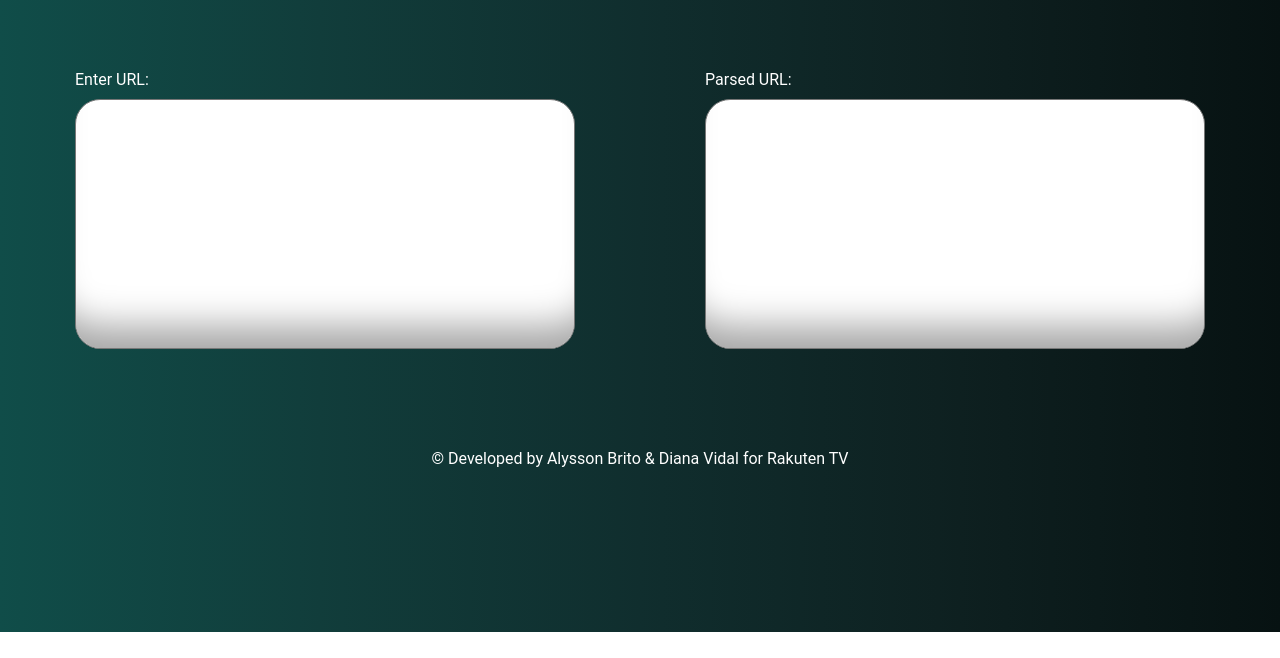
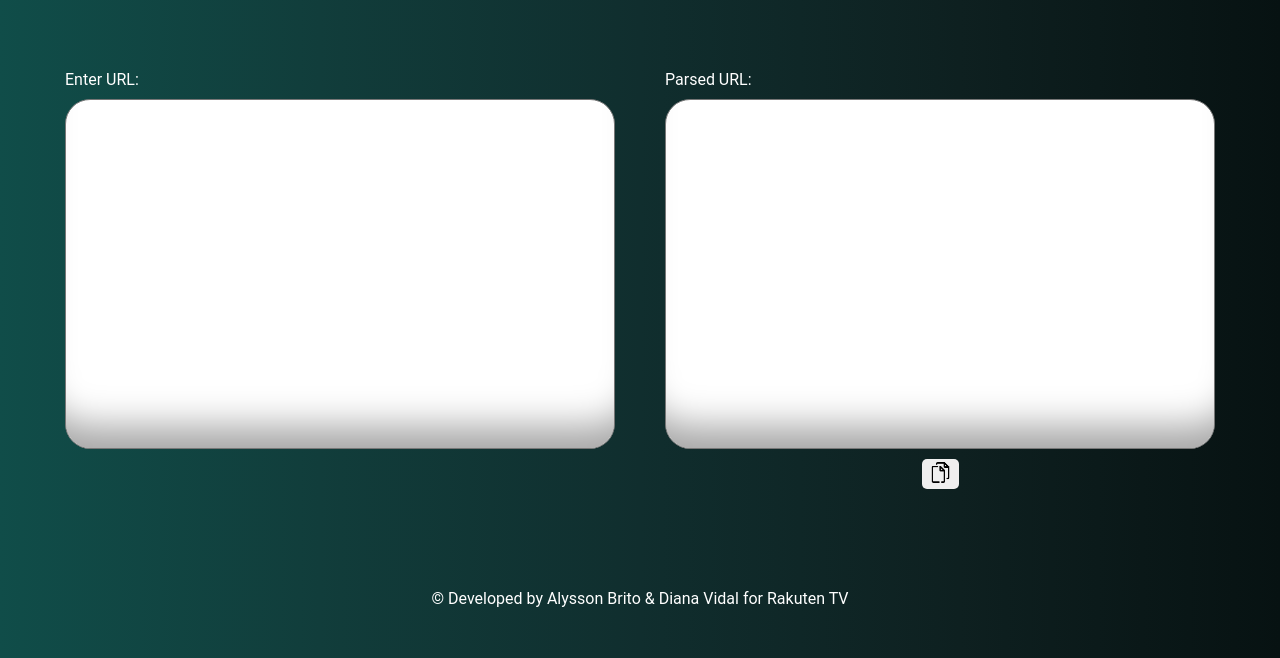
Before and after one commit to metadatartv/xumo-url-rtv-metadata, a plain HTML site: page index.html in a window 1280 px wide. Shown: the part 168-826 px from the top of the page. Before the commit the page ends 800 px from the top, so only its background shows below. Drawn offline with Linux system fonts and the light colour scheme.

Commit message:
Fix error copy button and add style

```diff
--- a/index.html
+++ b/index.html
@@ -25,7 +25,12 @@
     <div class="parsedUrlContainer">
       <label for="outputUrl">Parsed URL:</label>
       <textarea row="1" cols="80" name="outputUrl" id="outputUrl" autocomplete="off">
-  </textarea>
+      </textarea>
+      <div class="copyUrl">
+        <button id="copyFinalUrl">
+          <img src="./img/copy.png" width="25px">
+        </button>
+      </div>
     </div>
   </main>
   <footer>
--- a/scripts/index.js
+++ b/scripts/index.js
@@ -1,39 +1,41 @@
-'use strict';
+"use strict";
 
 /* outputs */
-const g_emptyUrlMessages = 'Please input a valid URL above';
+const g_emptyUrlMessages = "Please input a valid URL above";
 
 /* fetch dom elements */
-const xumoInputUrl = document.getElementById('xumourl');
-const outputUrl = document.getElementById('outputUrl');
+const xumoInputUrl = document.getElementById("xumourl");
+const outputUrl = document.getElementById("outputUrl");
+const copyOutputUrl = document.getElementById("copyFinalUrl");
 
 /* set input handler, no submit button!  */
-xumoInputUrl.addEventListener('input', inputHandler);
-xumoInputUrl.addEventListener('propertychange', inputHandler); // for IE8
+xumoInputUrl.addEventListener("input", inputHandler);
+xumoInputUrl.addEventListener("propertychange", inputHandler); // for IE8
+copyOutputUrl.addEventListener("click", copyURl);
 
 /** select the mandatory params out of all params */
 function getMandatoryStaticParams(originalParamList) {
   const originalUrlParams = new URLSearchParams(originalParamList);
   let minUrlParams = new URLSearchParams();
   const mandatoryParams = [
-    'ads.caid',
-    'ads.csid',
-    'ads._fw_content_category',
-    'ads._fw_content_genre',
-    'ads._fw_content_language',
-    'ads._fw_content_rating',
-    'ads.xumo_contentId',
-    'ads.xumo_contentName',
-    'ads.xumo_providerId',
-    'ads.xumo_providerName',
+    "ads.caid",
+    "ads.csid",
+    "ads._fw_content_category",
+    "ads._fw_content_genre",
+    "ads._fw_content_language",
+    "ads._fw_content_rating",
+    "ads.xumo_contentId",
+    "ads.xumo_contentName",
+    "ads.xumo_providerId",
+    "ads.xumo_providerName",
   ];
   mandatoryParams.forEach((param, i) => {
     if (!originalUrlParams.has(param)) {
-      throw new Error('Mandantory param not found:' + param);
+      throw new Error("Mandantory param not found:" + param);
     }
     minUrlParams.append(param, originalUrlParams.get(param));
   });
-  console.log('[getMandatoryStaticParams] query:', minUrlParams.toString());
+  console.log("[getMandatoryStaticParams] query:", minUrlParams.toString());
   return minUrlParams.toString();
 }
 
@@ -52,7 +54,7 @@ function parseUrl(xumoUrl) {
 
   const finalParams = getMandatoryStaticParams(params);
 
-  const finalUrl = protocol + '//' + hostName + pathName + '?' + finalParams;
+  const finalUrl = protocol + "//" + hostName + pathName + "?" + finalParams;
 
   return finalUrl;
 }
@@ -68,8 +70,14 @@ function inputHandler(e) {
     const finalUrl = parseUrl(e.target.value);
     outputUrl.value = finalUrl;
   } catch (Error) {
-    outputUrl.value = 'Error:' + Error.toString();
+    outputUrl.value = "Error:" + Error.toString();
   }
+}
+
+function copyURl() {
+  const text = document.getElementById("outputUrl");
+  text.select();
+  document.execCommand("copy");
 }
 
 /* @TODO
--- a/styles.css
+++ b/styles.css
@@ -24,12 +24,24 @@ h1 {
 textarea {
   box-shadow: rgba(0, 0, 0, 0.35) 0px -50px 36px -28px inset;
   border-radius: 25px 25px 25px 25px;
-  width: 500px;
-  height: 250px;
+  width: 550px;
+  height: 350px;
   font-size: 10pt;
   padding: 20px;
   resize: none;
   outline: none;
+  overflow: auto;
+}
+
+button {
+  font-family: inherit;
+  border-radius: 5px;
+  cursor: pointer;
+  border: none;
+}
+
+button:hover {
+  background-color: grey;
 }
 
 .enterUrlContainer {
@@ -46,7 +58,7 @@ textarea {
 
 .urlContainer {
   display: flex;
-  gap: 130px;
+  gap: 50px;
   justify-content: center;
 }
 
@@ -59,3 +71,8 @@ header {
   text-align: center;
   margin-bottom: 80px;
 }
+
+.copyUrl {
+  display: flex;
+  justify-content: center;
+}
```
Also changed, not shown: img/copy.png (added).
